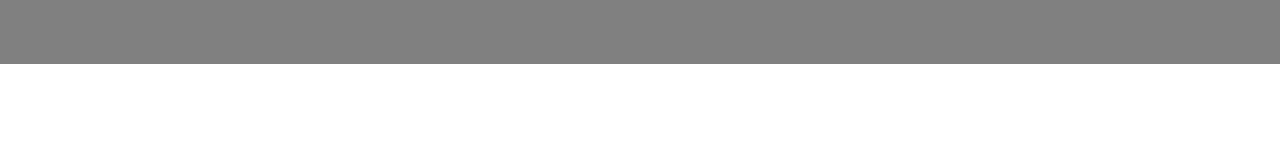
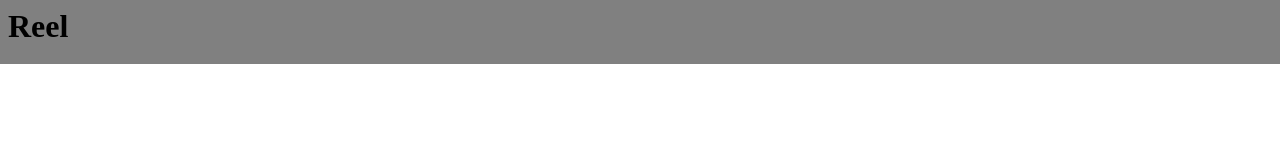
Before and after one commit to kesne/Reel, a Next.js app: page / in a window 1280 px wide. Shown: the top 160 px of the page. Built offline with nearby package versions, Linux system fonts and the light colour scheme.

Commit message:
Add Title component

```diff
--- a/components/Nav/Index.jsx
+++ b/components/Nav/Index.jsx
@@ -1,4 +1,5 @@
 import styled from 'styled-components';
+import Title from './Title';
 
 const Header = styled.header`
     position: fixed;
@@ -11,5 +12,9 @@ const Header = styled.header`
 `;
 
 export default function() {
-    return <Header></Header>;
+    return (
+        <Header>
+            <Title />
+        </Header>
+    );
 }
--- /dev/null
+++ b/components/Nav/Title.jsx
@@ -0,0 +1,14 @@
+import styled from 'styled-components';
+
+const H1 = styled.h1`
+    margin: 0;
+    height: 100%;
+`;
+
+export default function Title() {
+    return (
+        <div style={{ padding: 8 }}>
+            <H1>Reel</H1>
+        </div>
+    );
+}
```
